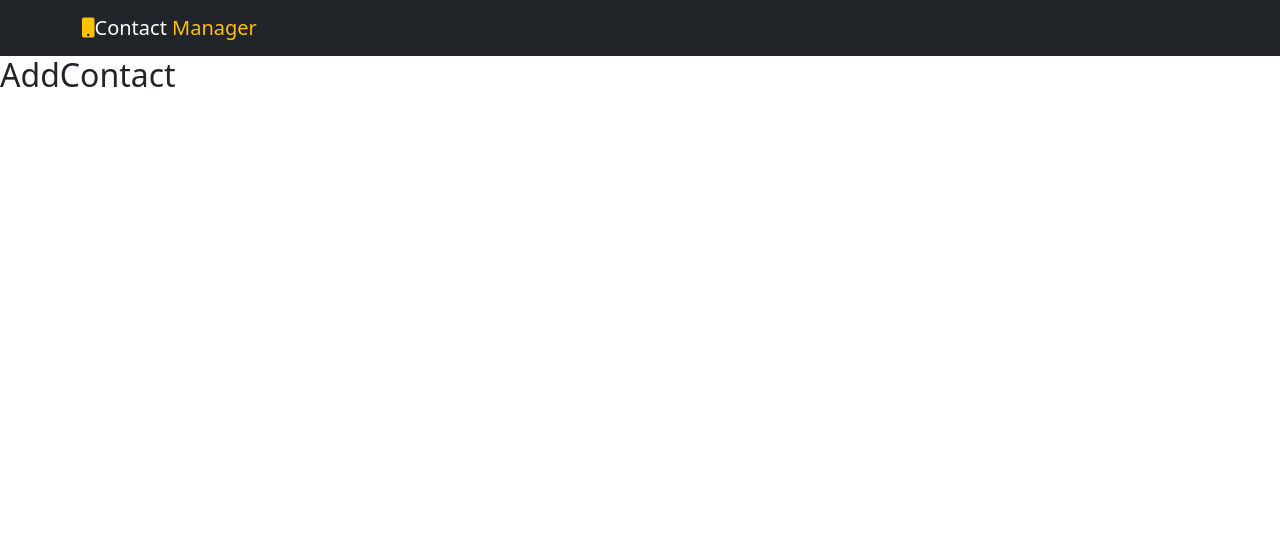
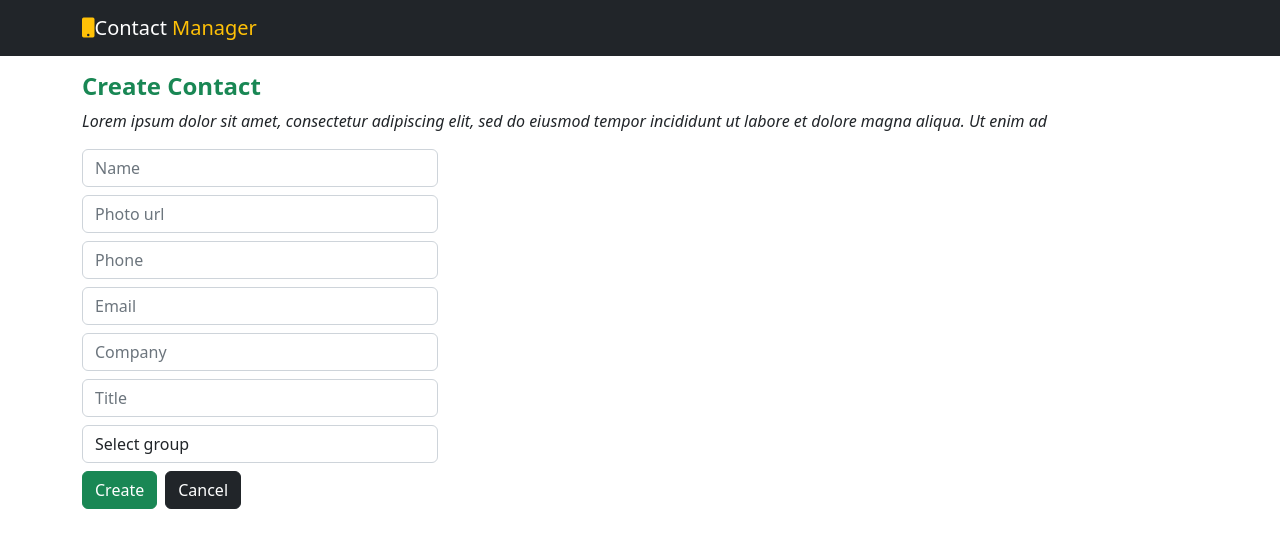
Before and after one commit to Sammychesire/Contact-manager, a React (Create React App) app: page /contacts/add in a window 1280 px wide. Shown: the top 548 px of the page. Built offline with nearby package versions, Linux system fonts and the light colour scheme.

Commit message:
update the AddContact component

```diff
--- a/src/Components/AddContact.js
+++ b/src/Components/AddContact.js
@@ -1,9 +1,53 @@
 import React from "react";
+import {Link} from 'react-router-dom'
 
 function AddContact(){
     return (
         <React.Fragment>
-            <h2>AddContact</h2>
+            <section className="add-contact p-3">
+                <div className="container">
+                    <div className="row">
+                        <div className="col">
+                            <p className="h4 text-success fw-bold">Create Contact</p>
+                            <p className="fst-italic">Lorem ipsum dolor sit amet, consectetur adipiscing elit, sed do eiusmod tempor incididunt ut labore et dolore magna aliqua. Ut enim ad</p>
+                        </div>
+                    </div>
+                    <div className="row">
+                        <div className="col-md-4">
+                            <form>
+                                <div className="mb-2">
+                                    <input type="text" className="form-control" placeholder='Name'></input>
+                                </div>
+                                <div className="mb-2">
+                                    <input type="text" className="form-control" placeholder='Photo url'></input>
+                                </div>
+                                <div className="mb-2">
+                                    <input type="number" className="form-control" placeholder='Phone'></input>
+                                </div>
+                                <div className="mb-2">
+                                    <input type="email" className="form-control" placeholder='Email'></input>
+                                </div>
+                                <div className="mb-2">
+                                    <input type="text" className="form-control" placeholder='Company'></input>
+                                </div>
+                                <div className="mb-2">
+                                    <input type="text" className="form-control" placeholder='Title'></input>
+                                </div>
+                                <div className="mb-2">
+                                   <select className="form-control">
+                                    <option value="">Select group</option>
+                                   </select>
+                                </div>
+                                <div className="mb-2">
+                                    <input type="submit" className="btn btn-success" value="Create"></input>
+                                    <Link to={'/contacts/list'} className="btn btn-dark ms-2">Cancel</Link>
+                                </div>
+                            </form>
+                        </div>
+                    </div>
+                </div>
+
+            </section>
         </React.Fragment>
     )
 }
```
